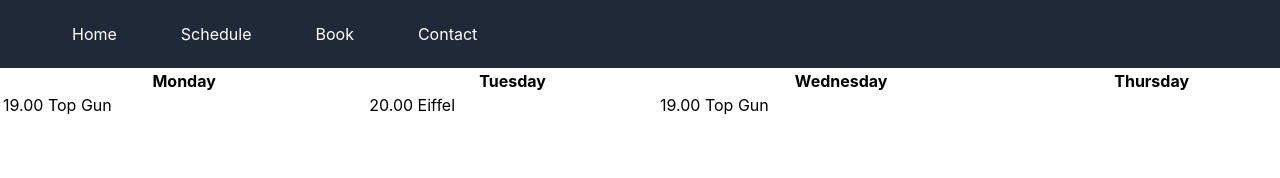
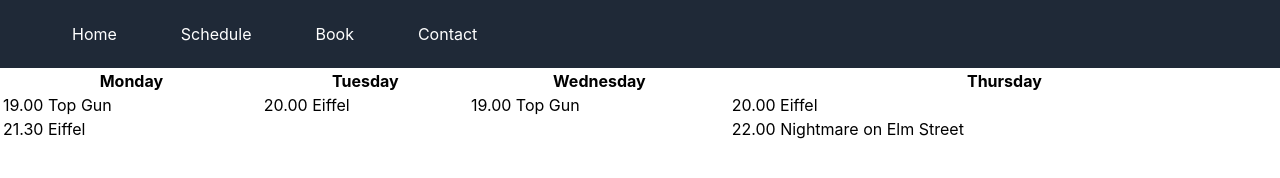
Before and after one commit to sam0jones0/qa-cinema, a plain HTML site: page schedule.html in a window 1280 px wide. Drawn offline with Linux system fonts and the light colour scheme.

Commit message:
more change

```diff
--- a/schedule.html
+++ b/schedule.html
@@ -30,6 +30,16 @@
                 <td> 19.00 Top Gun</td>
                 <td> 20.00 Eiffel</td>
                 <td> 19.00 Top Gun</td>
+                <td> 20.00 Eiffel</td>
+            </tr>
+            <tr>
+                <td>21.30 Eiffel</td>
+                <td></td>
+                <td></td>
+                <td>22.00 Nightmare on Elm Street</td>
+            </tr>
+        </table>
+
     </div>
 
 
```
Also changed, not shown: images/QACinemaInternals.jpeg.
